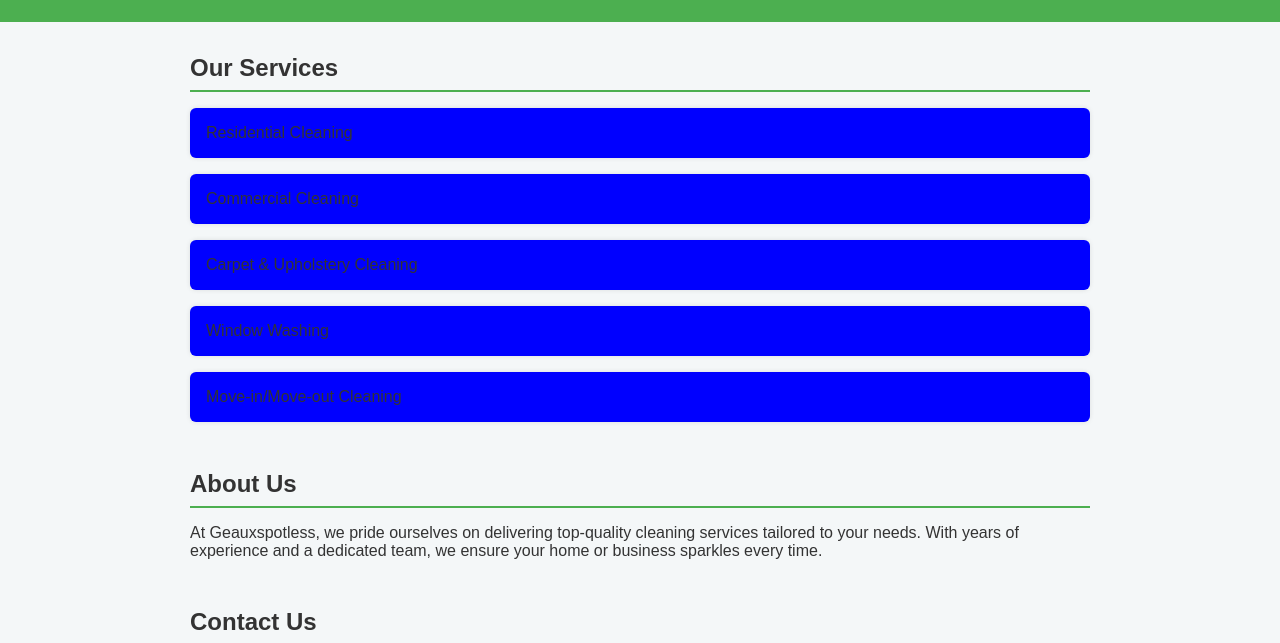
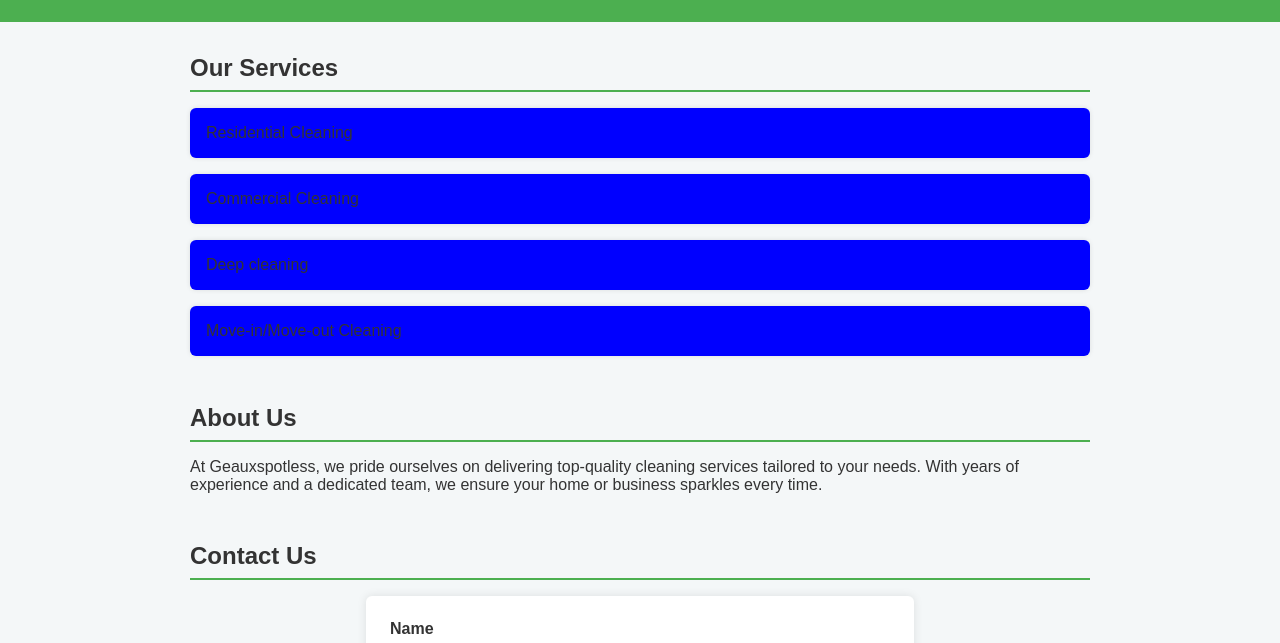
Before and after one commit to redwoodvet/geauxspotless-, a plain HTML site: page index.html in a window 1280 px wide. Shown: the part 99-742 px from the top of the page. Drawn offline with Linux system fonts and the light colour scheme.

Commit message:
Update index.html

```diff
--- a/index.html
+++ b/index.html
@@ -116,8 +116,7 @@
       <ul class="services-list">
         <li>Residential Cleaning</li>
         <li>Commercial Cleaning</li>
-        <li>Carpet & Upholstery Cleaning</li>
-        <li>Window Washing</li>
+        <li>Deep cleaning</li>
         <li>Move-in/Move-out Cleaning</li>
       </ul>
     </section>
```
